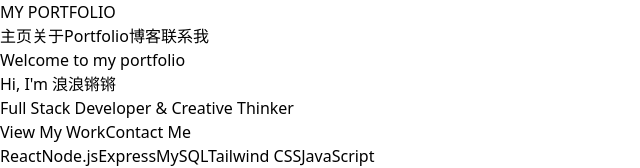
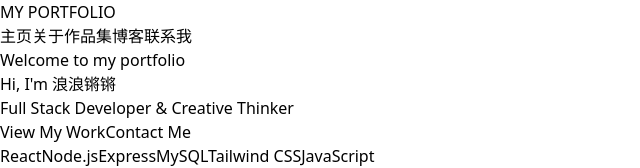
Before and after one commit to wulang123456789/portfolio-client, a React (Vite) app: page / in a window 1280 px wide. Shown: the top 168 px of the page, without its empty margins (0-640 px from the left). Built offline with nearby package versions, Linux system fonts and the light colour scheme.

Commit message:
add resume download

```diff
--- a/src/components/Navbar.jsx
+++ b/src/components/Navbar.jsx
@@ -23,7 +23,7 @@ export default function Navbar() {
         <div className="hidden md:flex gap-6 text-sm">
           <Link to="/" className="hover:text-purple-400 transition">主页</Link>
           <Link to="/about" className="hover:text-purple-400 transition">关于</Link>
-          <Link to="/portfolio" className="hover:text-purple-400 transition">Portfolio</Link>
+          <Link to="/portfolio" className="hover:text-purple-400 transition">作品集</Link>
           <Link to="/blog" className="hover:text-purple-400 transition">博客</Link>
           <Link to="/contact" className="hover:text-purple-400 transition">联系我</Link>
         </div>
--- a/src/pages/About.jsx
+++ b/src/pages/About.jsx
@@ -37,8 +37,9 @@ export default function About() {
 
           <div className="flex gap-4">
 
-             <a href="#"
-              className="bg-purple-600 hover:bg-purple-700 px-6 py-2 rounded-full text-sm transition"
+             <a href="/resume.pdf"
+             download="伍浪-简历.pdf"
+              className="bg-purple-600 hover:bg-purple-700 px-6 py-2 rounded-full text-sm transition text-white"
             >
               下载简历
             </a>
```
Also changed, not shown: 1 other file (tests, documents, lock files or other folders).
